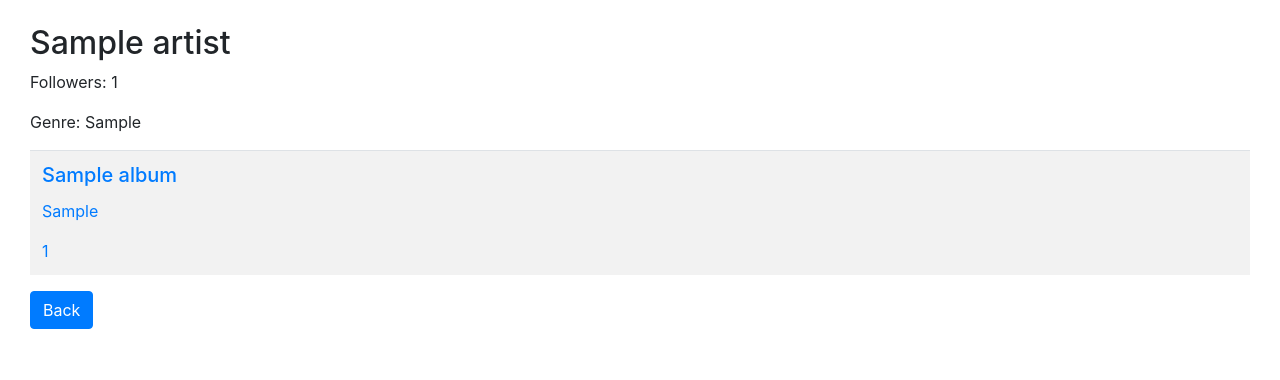
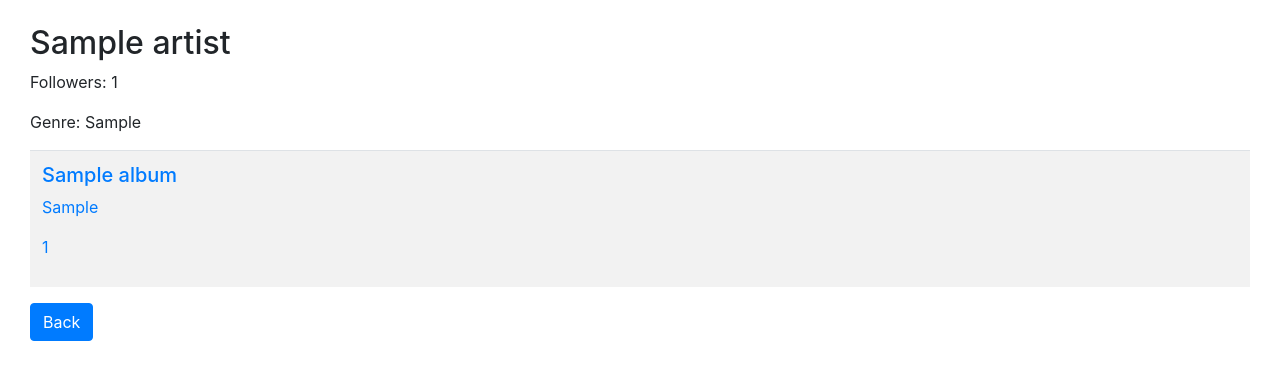
Before and after one commit to AndrewGregorovic/ccc_t3a3, a Flask app: page /artists/1 in a window 1280 px wide. Shown: the part 56-436 px from the top of the page. Run offline with Flask 2, Linux system fonts and the light colour scheme; tables that the repository leaves empty hold one stand-in row (values such as "Sample post"); parts of the project's set-up code (start-up, migrations or seed data) failed here and were passed over; some libraries are stand-ins or nearby versions.

Commit message:
Removed the card classes from artists.html since I ended up listing albums in a table

```diff
--- a/src/templates/artist.html
+++ b/src/templates/artist.html
@@ -17,9 +17,9 @@
                 <tr>
                     <td>
                     <a href="{{ url_for('albums.get_album', album_id=album.id) }}">
-                        <h5 class="card-title">{{ album.name }}</h5>
-                        <p class="card-text">{{ album.album_type }}</p>
-                        <p class="card-text">{{ album.release_date }}</p>
+                        <h5>{{ album.name }}</h5>
+                        <p>{{ album.album_type }}</p>
+                        <p>{{ album.release_date }}</p>
                     </a>
                     </td>
                 </tr>
```
